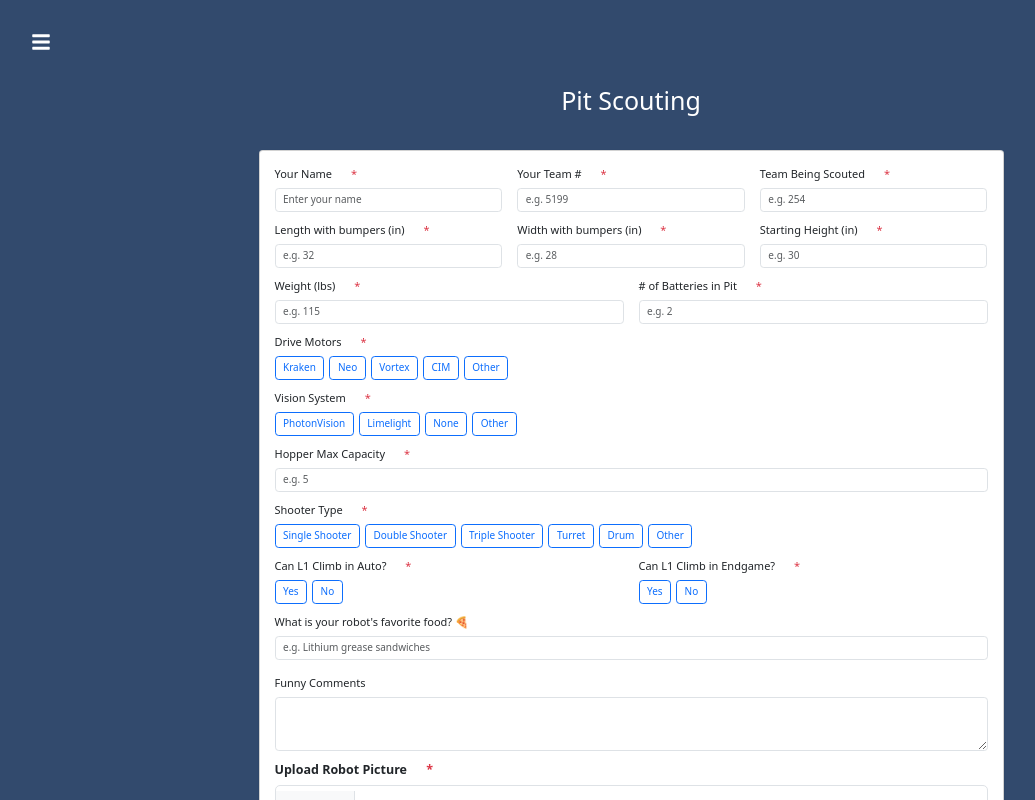
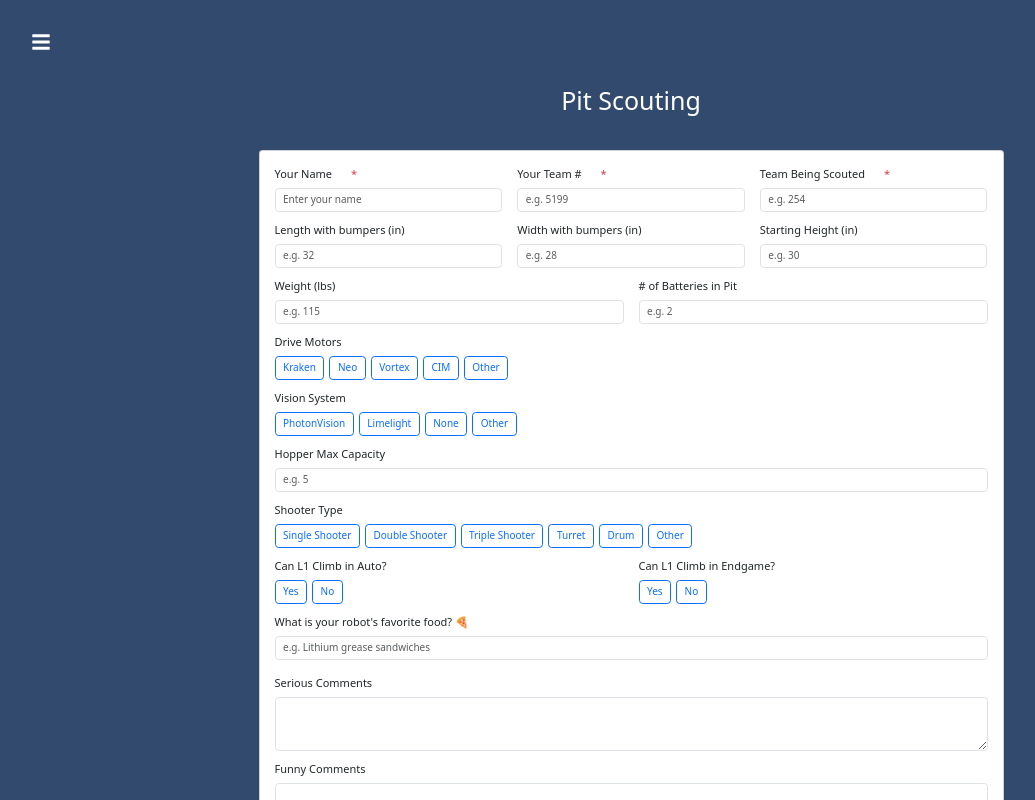
Before and after one commit to FRCTeam5199/Scouting-Website, a React (Vite) app in the folder scouting-website/: page /pit-scouting in a window 1280 px wide. Shown: the top 800 px of the page, without its empty margins (9-1044 px from the left). Built offline with nearby package versions, Linux system fonts and the light colour scheme.

Commit message:
Made nearly all fields on pit scouting form not required

```diff
--- a/scouting-website/src/pages/Pit-Scouting.jsx
+++ b/scouting-website/src/pages/Pit-Scouting.jsx
@@ -5,28 +5,13 @@ import { saveOffline, sendToServer, handleImageUpload } from "../sync";
 import { useSharedScouter, getPreservedScouter } from "../hooks/useSharedScouter";
 import { useAutosave, getAutosave, clearAutosave } from "../hooks/useAutosave";
 
-function validate(values, imageFile) {
+function validate(values) {
   const errors = {};
-  if (!values.scouter_name?.trim())     errors.scouter_name     = "Required";
-  if (!values.scouter_team?.trim())     errors.scouter_team     = "Required";
+  if (!values.scouter_name?.trim())     errors.scouter_name = "Required";
+  if (!values.scouter_team?.trim())     errors.scouter_team = "Required";
   if (values.scouter_team && !/^\d+$/.test(values.scouter_team.trim())) errors.scouter_team = "Must be a number";
-  if (!values.team_number?.trim())      errors.team_number      = "Required";
+  if (!values.team_number?.trim())      errors.team_number  = "Required";
   if (values.team_number && !/^\d+$/.test(values.team_number.trim())) errors.team_number = "Must be a number";
-  if (!values.length?.trim())           errors.length           = "Required";
-  if (!values.width?.trim())            errors.width            = "Required";
-  if (!values.starting_height?.trim())  errors.starting_height  = "Required";
-  if (!values.weight?.trim())           errors.weight           = "Required";
-  if (!values.batteries?.trim())        errors.batteries        = "Required";
-  if (!values.drive_motors)             errors.drive_motors     = "Required";
-  if (values.drive_motors === "Other" && !values.drive_motors_other?.trim()) errors.drive_motors_other = "Required";
-  if (!values.vision_system)            errors.vision_system    = "Required";
-  if (values.vision_system === "Other" && !values.vision_system_other?.trim()) errors.vision_system_other = "Required";
-  if (!values.hopper_capacity?.trim())  errors.hopper_capacity  = "Required";
-  if (!values.shooter_type)             errors.shooter_type     = "Required";
-  if (values.shooter_type === "Other" && !values.shooter_type_other?.trim()) errors.shooter_type_other = "Required";
-  if (!values.l1_climb_auto)            errors.l1_climb_auto    = "Required";
-  if (!values.l1_climb_endgame)         errors.l1_climb_endgame = "Required";
-  if (!imageFile)                       errors.image            = "A robot photo is required";
   return errors;
 }
 
@@ -59,23 +44,22 @@ function NumberInput({ id, name, label, value, onChange, onBlur, touched, error,
       {label && <label htmlFor={id} className="form-label">{label} {required && <span className="text-danger">*</span>}</label>}
       <input id={id} type="text" name={name} inputMode="decimal"
         value={value} onChange={onChange} onBlur={onBlur} onKeyDown={numericOnly}
-        className={`form-control ${touched ? (error ? "is-invalid" : "is-valid") : ""}`}
+        className={`form-control ${touched ? (error ? "is-invalid" : value?.trim() ? "is-valid" : "") : ""}`}
         placeholder={placeholder} />
       <div className="invalid-feedback">{error}</div>
     </div>
   );
 }
 
-function ImageUploadField({ imageFile, imagePreview, onFileChange, error, inputRef }) {
+function ImageUploadField({ imageFile, imagePreview, onFileChange, inputRef }) {
   return (
     <div className="mb-4">
       <label className="form-label fw-bold fs-5">
-        Upload Robot Picture <span className="text-danger">*</span>
+        Upload Robot Picture
       </label>
       <input ref={inputRef} id="robotImage" type="file" accept="image/*" onChange={onFileChange}
-        className={`form-control form-control-lg ${error ? "is-invalid" : ""}`}
+        className="form-control form-control-lg"
         style={{ padding: "1rem", fontSize: "1.1rem" }} />
-      {error && <div className="invalid-feedback d-block">{error}</div>}
       {imagePreview && (
         <div className="mt-3 text-center">
           <img src={imagePreview} alt="Robot preview" style={{ maxWidth: "100%", maxHeight: "300px", borderRadius: "0.5rem", border: "2px solid #dee2e6", objectFit: "contain" }} />
@@ -126,24 +110,23 @@ function getInitialValues() {
     shooter_type:        draft?.shooter_type         ?? "",
     shooter_type_other:  draft?.shooter_type_other   ?? "",
     favorite_food:       draft?.favorite_food        ?? "",
+    serious_comments:    draft?.serious_comments     ?? "",
     funny_comments:      draft?.funny_comments       ?? "",
   };
 }
 
 function PitScouting() {
   const isOnline = useNetworkStatus();
-  const [showSuccess, setShowSuccess]       = useState(false);
+  const [showSuccess, setShowSuccess]               = useState(false);
   const [showValidationAlert, setShowValidationAlert] = useState(false);
-  const [successMessage, setSuccessMessage] = useState("");
-  const [imageFile, setImageFile]           = useState(null);
-  const [imagePreview, setImagePreview]     = useState(null);
-  const [imageError, setImageError]         = useState("");
-  const [showClearModal, setShowClearModal] = useState(false);
+  const [successMessage, setSuccessMessage]         = useState("");
+  const [imageFile, setImageFile]                   = useState(null);
+  const [imagePreview, setImagePreview]             = useState(null);
+  const [showClearModal, setShowClearModal]         = useState(false);
   const fileInputRef = useRef(null);
   const [sharedScouter, updateSharedScouter] = useSharedScouter();
 
   const handleChangeWithSync = (e) => {
-    // Update both useForm state (for validation) and shared localStorage
     handleChange(e);
     if (e.target.name === "scouter_name" || e.target.name === "scouter_team") {
       updateSharedScouter(e.target.name, e.target.value);
@@ -154,18 +137,14 @@ function PitScouting() {
     const file = e.target.files[0];
     if (!file) return;
     setImageFile(file);
-    setImageError("");
     setImagePreview(URL.createObjectURL(file));
   }, []);
 
   const onSubmit = async (values) => {
-
     const generateId = () => {
       if (typeof crypto !== "undefined" && crypto.randomUUID) return crypto.randomUUID();
       return `${Date.now()}-${Math.random().toString(36).slice(2)}-${Math.random().toString(36).slice(2)}`;
     };
-
-    if (!imageFile) { setImageError("A robot photo is required"); return; }
 
     const driveMotors  = values.drive_motors  === "Other" ? values.drive_motors_other  || "Other" : values.drive_motors;
     const visionSystem = values.vision_system === "Other" ? values.vision_system_other || "Other" : values.vision_system;
@@ -174,37 +153,58 @@ function PitScouting() {
     const submission = {
       "Scouter's Name":           values.scouter_name     || "",
       "Scouter's Team #":         values.scouter_team     || "",
-      "Scouted Team #":              values.team_number      || "",
-      "Length (w/ bumpers)":              values.length           || "",
-      "Width (w/ bumpers)":               values.width            || "",
-      "Starting Height":     values.starting_height  || "",
-      "Weight":             values.weight           || "",
+      "Scouted Team #":           values.team_number      || "",
+      "Length (w/ bumpers)":      values.length           || "",
+      "Width (w/ bumpers)":       values.width            || "",
+      "Starting Height":          values.starting_height  || "",
+      "Weight":                   values.weight           || "",
       "Drive Motors":             driveMotors,
       "# of Batteries in Pit":   values.batteries        || "",
       "Vision System":            visionSystem,
       "Hopper Max Capacity":      values.hopper_capacity  || "",
-      "Can L1 Climb in Auto?":    values.l1_climb_auto    || "No",
-      "Can L1 Climb in Endgame?": values.l1_climb_endgame || "No",
+      "Can L1 Climb in Auto?":    values.l1_climb_auto    || "",
+      "Can L1 Climb in Endgame?": values.l1_climb_endgame || "",
       "Shooter Type":             shooterType,
       "Robot's Favorite Food":    values.favorite_food    || "",
+      "Serious Comments":         values.serious_comments || "",
       "Funny Comments":           values.funny_comments   || "",
-      submissionId: generateId(), // Circumvents AWS error
+      submissionId: generateId(),
       sheet_name: "Pit Scouting",
     };
 
+    // Only send to spreadsheet if any optional fields have data
+    const hasOptionalData =
+      values.length?.trim()            ||
+      values.width?.trim()             ||
+      values.starting_height?.trim()   ||
+      values.weight?.trim()            ||
+      values.batteries?.trim()         ||
+      values.drive_motors              ||
+      values.vision_system             ||
+      values.hopper_capacity?.trim()   ||
+      values.shooter_type              ||
+      values.l1_climb_auto             ||
+      values.l1_climb_endgame          ||
+      values.favorite_food?.trim()     ||
+      values.serious_comments?.trim()  ||
+      values.funny_comments?.trim();
+
+    if (hasOptionalData) {
       if (isOnline) {
         await sendToServer(submission);
-      setSuccessMessage("Pit scouting data sent to server.");
       } else {
         await saveOffline(submission);
-      setSuccessMessage("Pit scouting data saved locally and will sync when online.");
+      }
     }
 
+    // Upload image only if one was provided
+    if (imageFile) {
       try {
         const base64 = await compressImage(imageFile);
         await handleImageUpload(values.team_number, base64);
       } catch (err) {
         console.error("[PitScouting] Image processing failed:", err);
+      }
     }
 
     // Save scouter info to shared key
@@ -215,21 +215,23 @@ function PitScouting() {
       scouter_team: values.scouter_team || "",
     }));
 
-    // Reset form but keep name/team autofill
     resetForm();
     clearAutosave("Pit Scouting");
     setImageFile(null);
     setImagePreview(null);
-    setImageError("");
     if (fileInputRef.current) fileInputRef.current.value = "";
 
-    setSuccessMessage(isOnline ? "Pit scouting data submitted successfully!" : "Saved offline. Will sync when back online.");
+    setSuccessMessage(
+      hasOptionalData || imageFile
+        ? (isOnline ? "Pit scouting data submitted successfully!" : "Saved offline. Will sync when back online.")
+        : "Submission recorded with required fields only."
+    );
     setShowSuccess(true);
     setShowValidationAlert(false);
     setTimeout(() => setShowSuccess(false), 5000);
   };
 
-  const validateWithImage = useCallback((values) => validate(values, imageFile), [imageFile]);
+  const validateWithImage = useCallback((values) => validate(values), []);
 
   const { formData, errors, touched, isSubmitting, handleChange, handleBlur, handleSubmit, resetForm } = useForm({
     initialValues: getInitialValues(),
@@ -237,11 +239,8 @@ function PitScouting() {
     onSubmit,
   });
 
-  // Sync scouter name/team to shared localStorage on every keystroke
   useSharedScouter(formData.scouter_name, formData.scouter_team);
 
-  // When stand scouting updates the shared key while pit scouting is open,
-  // listen for storage events and update the fields live
   useEffect(() => {
     const onStorage = (e) => {
       if (e.key !== "standScoutingPreserved") return;
@@ -259,20 +258,15 @@ function PitScouting() {
     return () => window.removeEventListener("storage", onStorage);
   }, [formData.scouter_name, formData.scouter_team, handleChange]);
 
-
   useAutosave(formData, "Pit Scouting");
-
-
 
   const handleClear = () => {
     resetForm();
     setImageFile(null);
     setImagePreview(null);
-    setImageError("");
     if (fileInputRef.current) fileInputRef.current.value = "";
     setShowClearModal(false);
   };
-
 
   const validationAlertRef = useRef(null);
   const successAlertRef    = useRef(null);
@@ -289,13 +283,11 @@ function PitScouting() {
     }
   }, [showSuccess]);
 
-
   const onFormSubmit = async (e) => {
     e.preventDefault();
-    const validationErrors = validate(formData, imageFile);
+    const validationErrors = validate(formData);
     if (Object.keys(validationErrors).length > 0) {
       setShowValidationAlert(true);
-      // Also trigger useForm's own validation to show field-level errors
       await handleSubmit(e);
       return;
     }
@@ -303,15 +295,10 @@ function PitScouting() {
     await handleSubmit(e);
   };
 
-  const numericOnly = (e) => {
-    if (!/[\d.]/.test(e.key) && !["Backspace", "Tab", "Delete", "ArrowLeft", "ArrowRight"].includes(e.key)) e.preventDefault();
-  };
-
   return (
     <div className="container mt-4">
       <h1 className="mb-4 text-center">Pit Scouting</h1>
 
-      {/* Offline alert — scoped to form width, only when offline */}
       {!isOnline && (
         <div className="row justify-content-center mb-3">
           <div className="col-lg-8">
@@ -335,7 +322,7 @@ function PitScouting() {
                 <label htmlFor="scouter_name" className="form-label">Your Name <span className="text-danger">*</span></label>
                 <input id="scouter_name" type="text" name="scouter_name"
                   value={sharedScouter.scouter_name} onChange={handleChangeWithSync} onBlur={handleBlur}
-                  className={`form-control ${touched.scouter_name ? (errors.scouter_name ? "is-invalid" : "is-valid") : ""}`}
+                  className={`form-control ${touched.scouter_name ? (errors.scouter_name ? "is-invalid" : sharedScouter.scouter_name?.trim() ? "is-valid" : "") : ""}`}
                   placeholder="Enter your name" />
                 <div className="invalid-feedback">{errors.scouter_name}</div>
               </div>
@@ -354,17 +341,17 @@ function PitScouting() {
             {/* ── Robot Dimensions ── */}
             <div className="row">
               <div className="col-md-4">
-                <NumberInput id="length" name="length" label="Length with bumpers (in)" required
+                <NumberInput id="length" name="length" label="Length with bumpers (in)"
                   value={formData.length} onChange={handleChange} onBlur={handleBlur}
                   touched={touched.length} error={errors.length} placeholder="e.g. 32" />
               </div>
               <div className="col-md-4">
-                <NumberInput id="width" name="width" label="Width with bumpers (in)" required
+                <NumberInput id="width" name="width" label="Width with bumpers (in)"
                   value={formData.width} onChange={handleChange} onBlur={handleBlur}
                   touched={touched.width} error={errors.width} placeholder="e.g. 28" />
               </div>
               <div className="col-md-4">
-                <NumberInput id="starting_height" name="starting_height" label="Starting Height (in)" required
+                <NumberInput id="starting_height" name="starting_height" label="Starting Height (in)"
                   value={formData.starting_height} onChange={handleChange} onBlur={handleBlur}
                   touched={touched.starting_height} error={errors.starting_height} placeholder="e.g. 30" />
               </div>
@@ -373,19 +360,19 @@ function PitScouting() {
             {/* ── Weight & Batteries ── */}
             <div className="row">
               <div className="col-md-6">
-                <NumberInput id="weight" name="weight" label="Weight (lbs)" required
+                <NumberInput id="weight" name="weight" label="Weight (lbs)"
                   value={formData.weight} onChange={handleChange} onBlur={handleBlur}
                   touched={touched.weight} error={errors.weight} placeholder="e.g. 115" />
               </div>
               <div className="col-md-6">
-                <NumberInput id="batteries" name="batteries" label="# of Batteries in Pit" required
+                <NumberInput id="batteries" name="batteries" label="# of Batteries in Pit"
                   value={formData.batteries} onChange={handleChange} onBlur={handleBlur}
                   touched={touched.batteries} error={errors.batteries} placeholder="e.g. 2" />
               </div>
             </div>
 
             {/* ── Drive Motors ── */}
-            <ButtonGroupField label="Drive Motors" name="drive_motors" required
+            <ButtonGroupField label="Drive Motors" name="drive_motors"
               options={["Kraken", "Neo", "Vortex", "CIM", "Other"]}
               value={formData.drive_motors} onChange={handleChange}
               error={errors.drive_motors} touched={touched.drive_motors} />
@@ -393,14 +380,14 @@ function PitScouting() {
               <div className="mb-3">
                 <input type="text" name="drive_motors_other" value={formData.drive_motors_other}
                   onChange={handleChange} onBlur={handleBlur}
-                  className={`form-control ${touched.drive_motors_other ? (errors.drive_motors_other ? "is-invalid" : "is-valid") : ""}`}
+                  className={`form-control ${touched.drive_motors_other ? (errors.drive_motors_other ? "is-invalid" : formData.drive_motors_other?.trim() ? "is-valid" : "") : ""}`}
                   placeholder="Specify drive motor..." />
                 <div className="invalid-feedback">{errors.drive_motors_other}</div>
               </div>
             )}
 
             {/* ── Vision System ── */}
-            <ButtonGroupField label="Vision System" name="vision_system" required
+            <ButtonGroupField label="Vision System" name="vision_system"
               options={["PhotonVision", "Limelight", "None", "Other"]}
               value={formData.vision_system} onChange={handleChange}
               error={errors.vision_system} touched={touched.vision_system} />
@@ -408,19 +395,19 @@ function PitScouting() {
               <div className="mb-3">
                 <input type="text" name="vision_system_other" value={formData.vision_system_other}
                   onChange={handleChange} onBlur={handleBlur}
-                  className={`form-control ${touched.vision_system_other ? (errors.vision_system_other ? "is-invalid" : "is-valid") : ""}`}
+                  className={`form-control ${touched.vision_system_other ? (errors.vision_system_other ? "is-invalid" : formData.vision_system_other?.trim() ? "is-valid" : "") : ""}`}
                   placeholder="Specify vision system..." />
                 <div className="invalid-feedback">{errors.vision_system_other}</div>
               </div>
             )}
 
             {/* ── Hopper Capacity ── */}
-            <NumberInput id="hopper_capacity" name="hopper_capacity" label="Hopper Max Capacity" required
+            <NumberInput id="hopper_capacity" name="hopper_capacity" label="Hopper Max Capacity"
               value={formData.hopper_capacity} onChange={handleChange} onBlur={handleBlur}
               touched={touched.hopper_capacity} error={errors.hopper_capacity} placeholder="e.g. 5" />
 
             {/* ── Shooter Type ── */}
-            <ButtonGroupField label="Shooter Type" name="shooter_type" required
+            <ButtonGroupField label="Shooter Type" name="shooter_type"
               options={["Single Shooter", "Double Shooter", "Triple Shooter", "Turret", "Drum", "Other"]}
               value={formData.shooter_type} onChange={handleChange}
               error={errors.shooter_type} touched={touched.shooter_type} />
@@ -428,7 +415,7 @@ function PitScouting() {
               <div className="mb-3">
                 <input type="text" name="shooter_type_other" value={formData.shooter_type_other}
                   onChange={handleChange} onBlur={handleBlur}
-                  className={`form-control ${touched.shooter_type_other ? (errors.shooter_type_other ? "is-invalid" : "is-valid") : ""}`}
+                  className={`form-control ${touched.shooter_type_other ? (errors.shooter_type_other ? "is-invalid" : formData.shooter_type_other?.trim() ? "is-valid" : "") : ""}`}
                   placeholder="Specify shooter type..." />
                 <div className="invalid-feedback">{errors.shooter_type_other}</div>
               </div>
@@ -437,12 +424,12 @@ function PitScouting() {
             {/* ── Climb Capabilities ── */}
             <div className="row">
               <div className="col-md-6">
-                <ButtonGroupField label="Can L1 Climb in Auto?" name="l1_climb_auto" required
+                <ButtonGroupField label="Can L1 Climb in Auto?" name="l1_climb_auto"
                   options={["Yes", "No"]} value={formData.l1_climb_auto} onChange={handleChange}
                   error={errors.l1_climb_auto} touched={touched.l1_climb_auto} />
               </div>
               <div className="col-md-6">
-                <ButtonGroupField label="Can L1 Climb in Endgame?" name="l1_climb_endgame" required
+                <ButtonGroupField label="Can L1 Climb in Endgame?" name="l1_climb_endgame"
                   options={["Yes", "No"]} value={formData.l1_climb_endgame} onChange={handleChange}
                   error={errors.l1_climb_endgame} touched={touched.l1_climb_endgame} />
               </div>
@@ -456,6 +443,13 @@ function PitScouting() {
                 className="form-control" placeholder="e.g. Lithium grease sandwiches" />
             </div>
 
+            {/* ── Serious Comments ── */}
+            <div className="mb-3">
+              <label htmlFor="serious_comments" className="form-label">Serious Comments</label>
+              <textarea id="serious_comments" name="serious_comments" value={formData.serious_comments}
+                onChange={handleChange} onBlur={handleBlur} className="form-control" rows={3} />
+            </div>
+
             {/* ── Funny Comments ── */}
             <div className="mb-3">
               <label htmlFor="funny_comments" className="form-label">Funny Comments</label>
@@ -465,7 +459,7 @@ function PitScouting() {
 
             {/* ── Robot Image ── */}
             <ImageUploadField imageFile={imageFile} imagePreview={imagePreview}
-              onFileChange={handleFileChange} error={imageError} inputRef={fileInputRef} />
+              onFileChange={handleFileChange} inputRef={fileInputRef} />
 
             {/* ── Actions ── */}
             <div className="row g-2 mb-3">
@@ -479,7 +473,7 @@ function PitScouting() {
               </div>
             </div>
 
-            {/* Validation alert — bottom of form */}
+            {/* Validation alert */}
             {showValidationAlert && (
               <div ref={validationAlertRef} className="alert alert-danger d-flex align-items-center mt-2" role="alert">
                 <svg className="bi flex-shrink-0 me-2" width="20" height="20" role="img" aria-label="Danger:">
@@ -489,7 +483,7 @@ function PitScouting() {
               </div>
             )}
 
-            {/* Success alert — bottom of form */}
+            {/* Success alert */}
             {showSuccess && (
               <div ref={successAlertRef} className="alert alert-success d-flex align-items-center alert-dismissible mt-2" role="alert">
                 <svg className="bi flex-shrink-0 me-2" width="20" height="20" role="img" aria-label="Success:">
```
Lines whose indentation alone changed are shown as unchanged.
